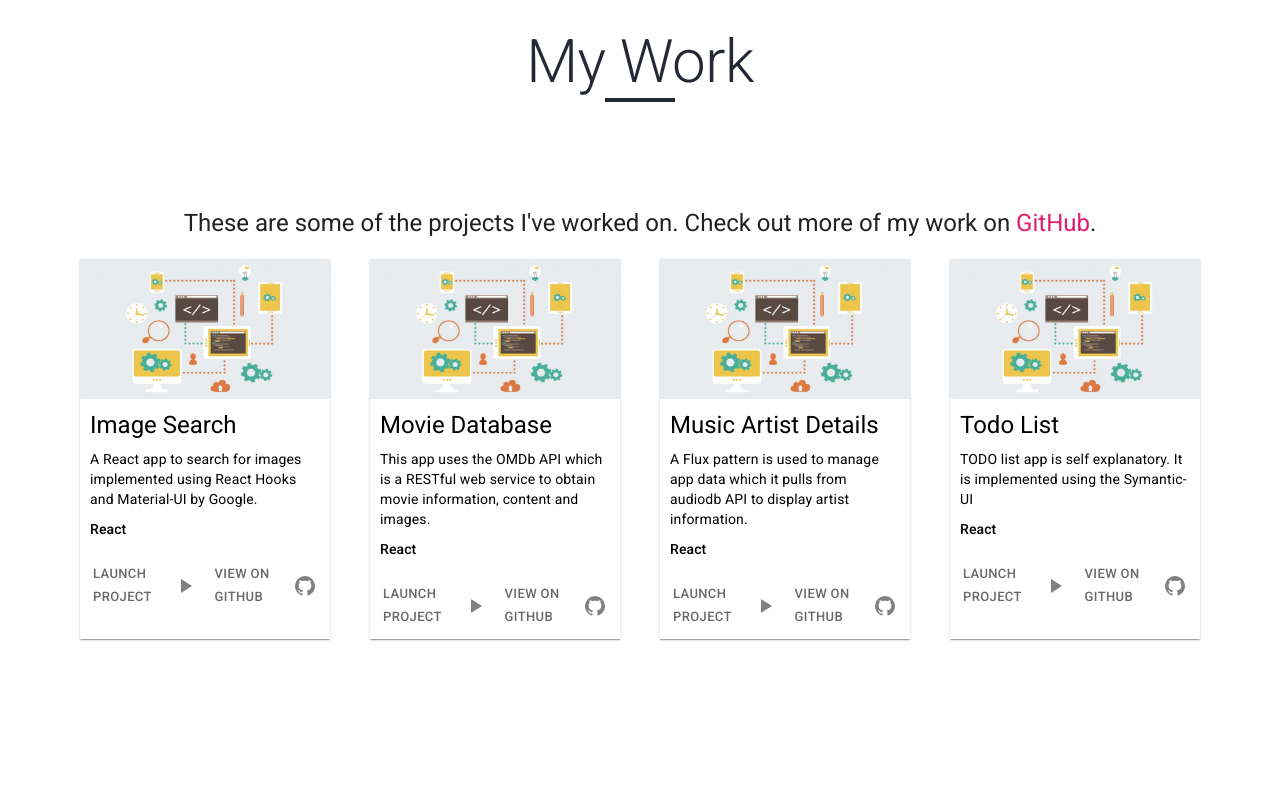
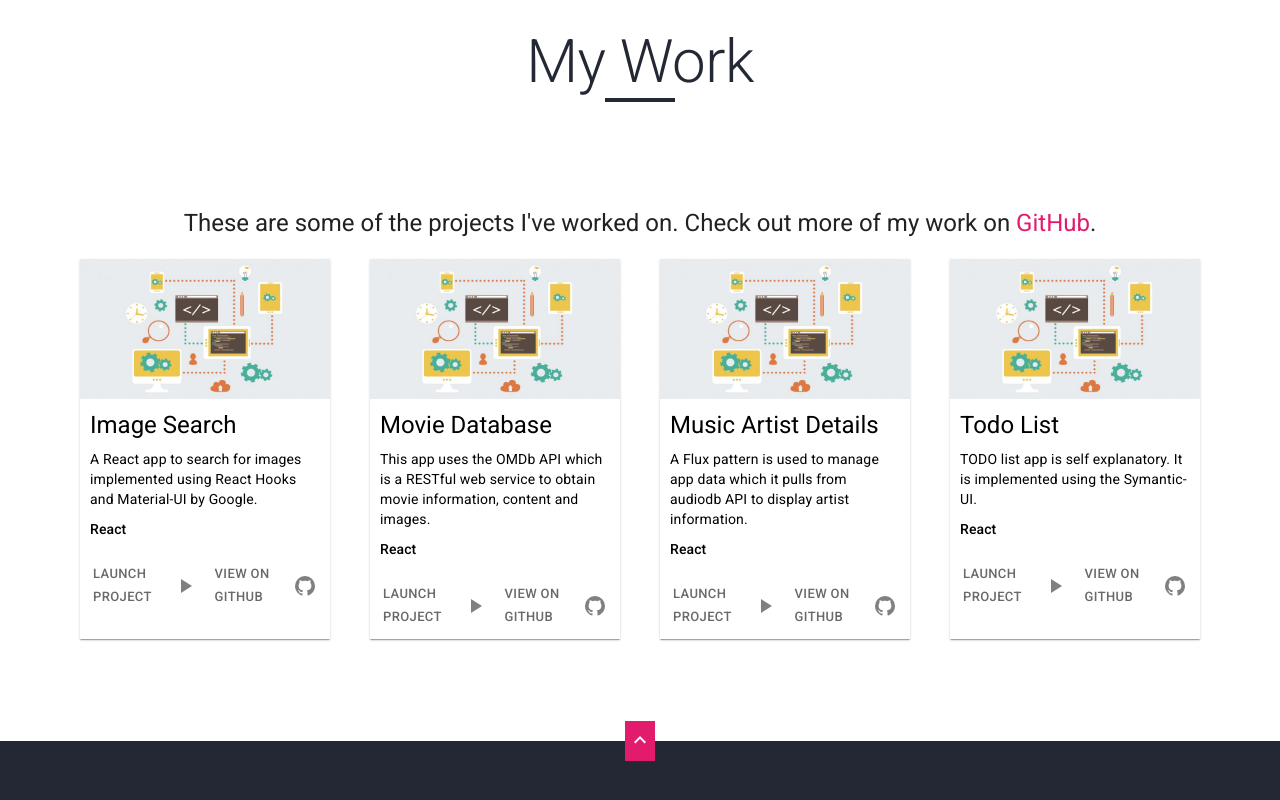
Before and after one commit to mekhalajoshi/portfolio, a React (Create React App) app: page / in a window 1280 px wide. Shown: the part 1746-2546 px from the top of the page. Before the commit the page ends 2467 px from the top, so only its background shows below. Built offline with nearby package versions, Linux system fonts and the light colour scheme.

Commit message:
Add Footer (#5)

```diff
--- a/src/App.js
+++ b/src/App.js
@@ -6,7 +6,7 @@
 import About from './components/About'
 import Footer from './components/Footer'
 
-import KeyboardArrowUpOutlinedIcon from '@material-ui/icons/KeyboardArrowUpOutlined';
+// import KeyboardArrowUpOutlinedIcon from '@material-ui/icons/KeyboardArrowUpOutlined';
 
 export default class App extends Component {
 
@@ -21,7 +21,6 @@
 	constructor(props) {
 		super(props)
 		this.textInput = React.createRef()
-
 		this.landingPage = React.createRef()
 		this.about = React.createRef()
 		this.myWork = React.createRef()
@@ -51,13 +50,11 @@
 				.classList.add('active')
 			if (currentID === `landingPage`) {
 				links.classList.remove('fixed')
-				fab.classList.add('hidden')
-
+			// 	fab.classList.add('hidden')
 			}
 			if (currentID === `about`) {
 				links.classList.add('fixed')
-				fab.classList.remove('hidden')
-
+			// 	fab.classList.remove('hidden')
 			}
 		}
 	})
@@ -112,12 +109,12 @@
 						<Contact/>
 					</div> */}
 				</div>
-				<div className="fab_button_container hidden" >
+				{/* <div className="fab_button_container hidden" >
 					<button className='fab_button'   onClick={() => this.handleClick('landingPage')} aria-label="edit">
 						<KeyboardArrowUpOutlinedIcon />
 					</button>
-			</div>
-			{/* <Footer></Footer> */}
+			</div> */}
+			<Footer onClick={this.handleClick}/>
 		</div>
 	)
 }
--- /dev/null
+++ b/src/components/Footer.jsx
@@ -0,0 +1,18 @@
+import React from 'react'
+import KeyboardArrowUpOutlinedIcon from '@material-ui/icons/KeyboardArrowUpOutlined';
+
+import '../css/components/Footer.css'
+
+export default function Footer(props) {
+  return (
+    <div className='footer_container'>
+      <div className="back_to_top_button_container" >
+        <button className='back_to_top_button' onClick={() => props.onClick('landingPage')} aria-label="edit">
+          <KeyboardArrowUpOutlinedIcon />
+        </button>
+      </div>
+      <div className='footer'>
+      </div>
+    </div>
+  )
+}
--- a/src/components/ProjectGrid.jsx
+++ b/src/components/ProjectGrid.jsx
@@ -177,7 +177,8 @@
 	{
 		Title: 'Todo List',
 		Poster: 'webdev.jpg',
-		Description: 'TODO list app is self explanatory. It is implemented using the Symantic-UI',
+
+		Description: 'TODO list app is self explanatory. It is implemented using the Symantic-UI.',
 		Tags: 'React',
 		Link: 'https://mekhalajoshi.github.io/Todo-List/',
 	},
--- a/src/css/App.css
+++ b/src/css/App.css
@@ -15,6 +15,10 @@
 html, body {
   height: 100%;
   width:100%;
+}
+
+#about {
+  background-color: #f5f5f5;
 }
 
 .links {
--- a/src/css/components/About.css
+++ b/src/css/components/About.css
@@ -30,7 +30,7 @@
 }
 
 .about-text {
-    background-color: white;
+    background-color: #f5f5f5;
     overflow:hidden;
     margin:10px;
     min-height:170px;
--- /dev/null
+++ b/src/css/components/Footer.css
@@ -0,0 +1,32 @@
+.footer_container{
+  position: absolute;
+  height: 200px;
+  width: 100%;
+}
+.back_to_top_button_container{
+  position: absolute;
+  height: 40px;
+  width: 30px;
+  margin-left: -15px;
+  top: 0;
+  left: 50%;
+  z-index: 2;
+  /* border: none; */
+  /* outline: none; */
+}
+.back_to_top_button {
+  background-color:var(--pink);
+  color:white;
+  outline: none;
+  border: none;
+  height: 100%;
+  width: 100%;
+
+}
+.footer{
+  position: absolute;
+  bottom: 0;
+  height: 180px;
+  background-color: var(--gray);
+  width: 100%;
+}
--- a/src/css/components/MyWork.css
+++ b/src/css/components/MyWork.css
@@ -1,6 +1,6 @@
 .my_work_container{
   width: 100%;
-  min-height: 100vh;
+  min-height: 80vh;
 }
 .project_grid_container{
 
```
